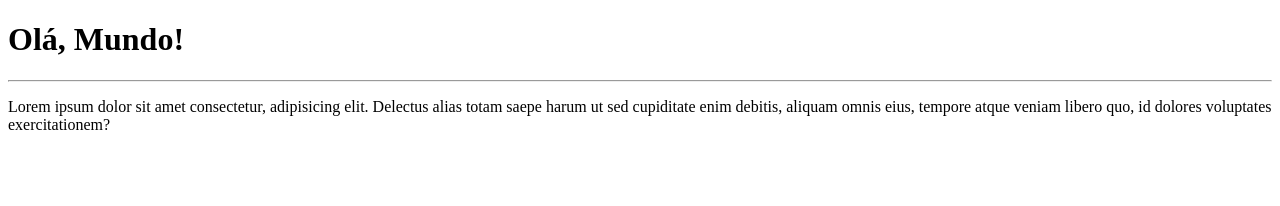
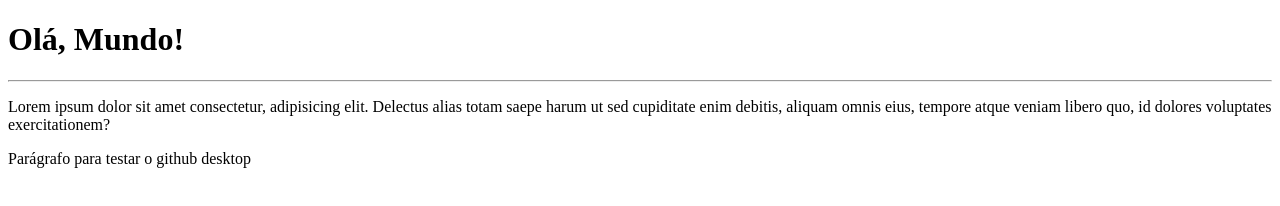
Before and after one commit to seraos6611/cev-olamundo, a plain HTML site: page www/index.html in a window 1280 px wide. Drawn offline with Linux system fonts and the light colour scheme.

Commit message:
Added a new paragrapher

```diff
--- a/www/index.html
+++ b/www/index.html
@@ -10,5 +10,7 @@
     <h1>Olá, Mundo!</h1>
     <hr>
     <p>Lorem ipsum dolor sit amet consectetur, adipisicing elit. Delectus alias totam saepe harum ut sed cupiditate enim debitis, aliquam omnis eius, tempore atque veniam libero quo, id dolores voluptates exercitationem?</p>
+
+    <p>Parágrafo para testar o github desktop</p>
 </body>
 </html>
```
